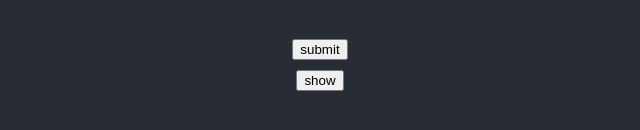
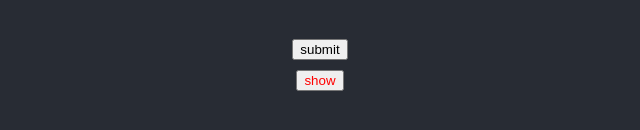
Before and after one commit to BuiHuy22yo/react-basic, a React (Create React App) app: page / in a window 1280 px wide. Shown: the part 458-588 px from the top of the page, without its empty margins (320-960 px from the left). Built offline with nearby package versions, Linux system fonts and the light colour scheme.

Commit message:
react lifecycle methods

```diff
--- a/src/views/example/ChildComponent.js
+++ b/src/views/example/ChildComponent.js
@@ -1,5 +1,5 @@
 import React from 'react';
-
+import './demo.scss';
 /*
 * class component
 * */
@@ -25,7 +25,7 @@ state = {
         return (
             <>
                 {showJobs === false ?
-                    <div><button onClick={(event) => this.handleShowHide(event)}>show</button></div>
+                    <div><button  className="bnt_show" onClick={(event) => this.handleShowHide(event)}>show</button></div>
                 :
                     <>
                         <div className="job-lists">
@@ -40,7 +40,7 @@ state = {
                                 })
                             }
                         </div>
-                        <div><button onClick={(event) => this.handleShowHide(event)}>hide</button></div>
+                        <div><button className="bnt_show" onClick={(event) => this.handleShowHide(event)}>hide</button></div>
                     </>
                 }
             </>
--- a/src/views/example/Form.js
+++ b/src/views/example/Form.js
@@ -29,6 +29,17 @@ class Form extends React.Component {
             arrjobs : currenJobs
         })
     }
+
+
+    componentDidUpdate(prevProps, prevState) {
+        console.log('run didupdate ' , 'prev State', prevState , 'current state' , prevProps, this.state)
+    }
+
+    componentDidMount() {
+        console.log('run component dit mount')
+    }
+
+
     render() {
         //console.log(this.state)
         return (
--- /dev/null
+++ b/src/views/example/demo.scss
@@ -0,0 +1,3 @@
+.bnt_show {
+  color: red;
+}
```
